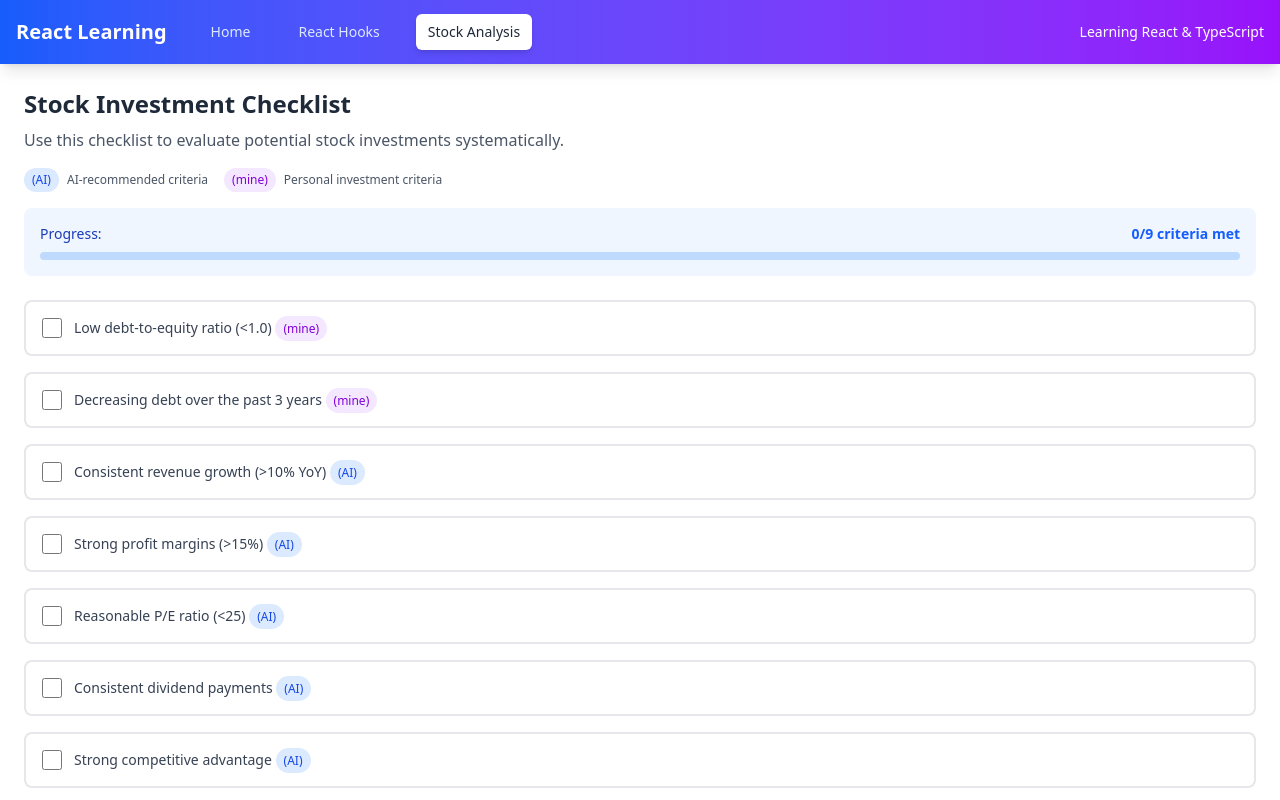
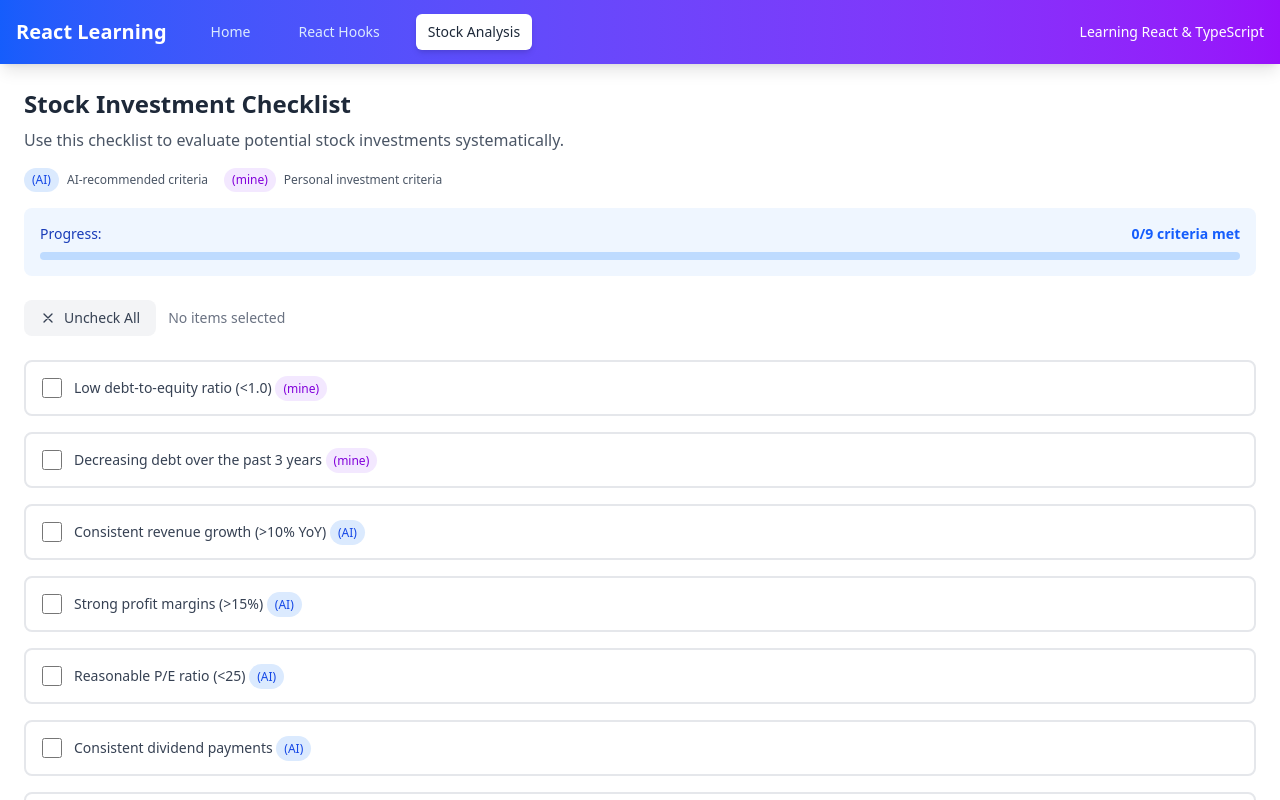
Before and after one commit to Ravi-Royal/reactLearning, a React (Vite) app: page /stock/checklist in a window 1280 px wide. Shown: the top 800 px of the page. Built offline with nearby package versions, Linux system fonts and the light colour scheme.

Commit message:
feat: Add 'Uncheck All' button and update selection count in Stock CheckList component

```diff
--- a/src/pages/components/stock/StockCheckList.tsx
+++ b/src/pages/components/stock/StockCheckList.tsx
@@ -19,6 +19,12 @@ function StockCheckList() {
             items.map(item =>
                 item.id === id ? { ...item, checked: !item.checked } : item
             )
+        );
+    };
+
+    const handleUncheckAll = () => {
+        setChecklistItems(items =>
+            items.map(item => ({ ...item, checked: false }))
         );
     };
 
@@ -53,6 +59,23 @@ function StockCheckList() {
                             style={{ width: `${(checkedCount / totalCount) * 100}%` }}
                         ></div>
                     </div>
+                </div>
+            </div>
+
+            <div className="flex items-center justify-between mb-6">
+                <div className="flex items-center gap-3">
+                    <button
+                        onClick={handleUncheckAll}
+                        className="px-4 py-2 bg-gray-100 hover:bg-gray-200 text-gray-700 text-sm font-medium rounded-lg transition-colors duration-200 flex items-center gap-2"
+                    >
+                        <svg className="w-4 h-4" fill="none" stroke="currentColor" viewBox="0 0 24 24">
+                            <path strokeLinecap="round" strokeLinejoin="round" strokeWidth={2} d="M6 18L18 6M6 6l12 12" />
+                        </svg>
+                        Uncheck All
+                    </button>
+                    <span className="text-sm text-gray-500">
+                        {checkedCount > 0 ? `${checkedCount} item${checkedCount > 1 ? 's' : ''} selected` : 'No items selected'}
+                    </span>
                 </div>
             </div>
 
```
